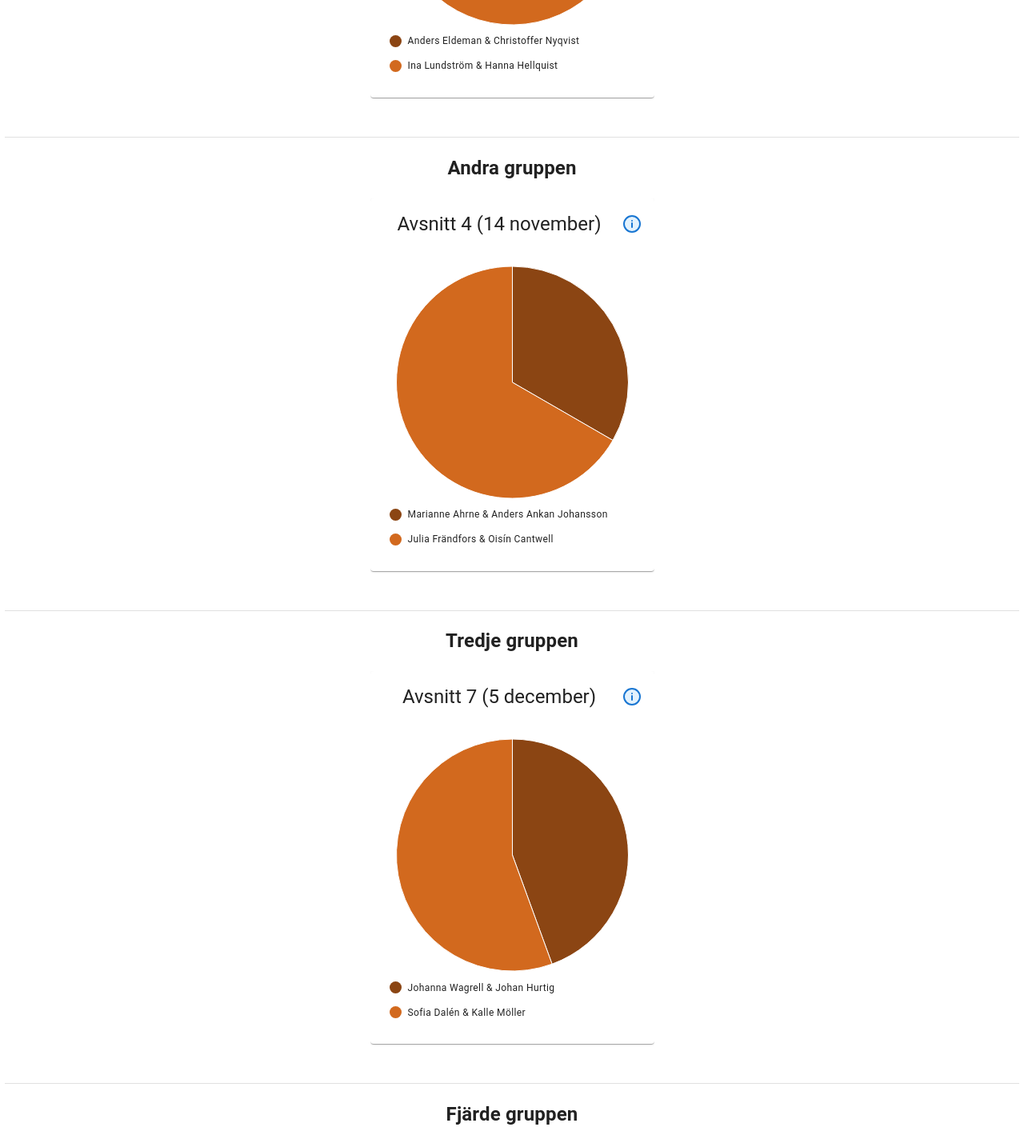
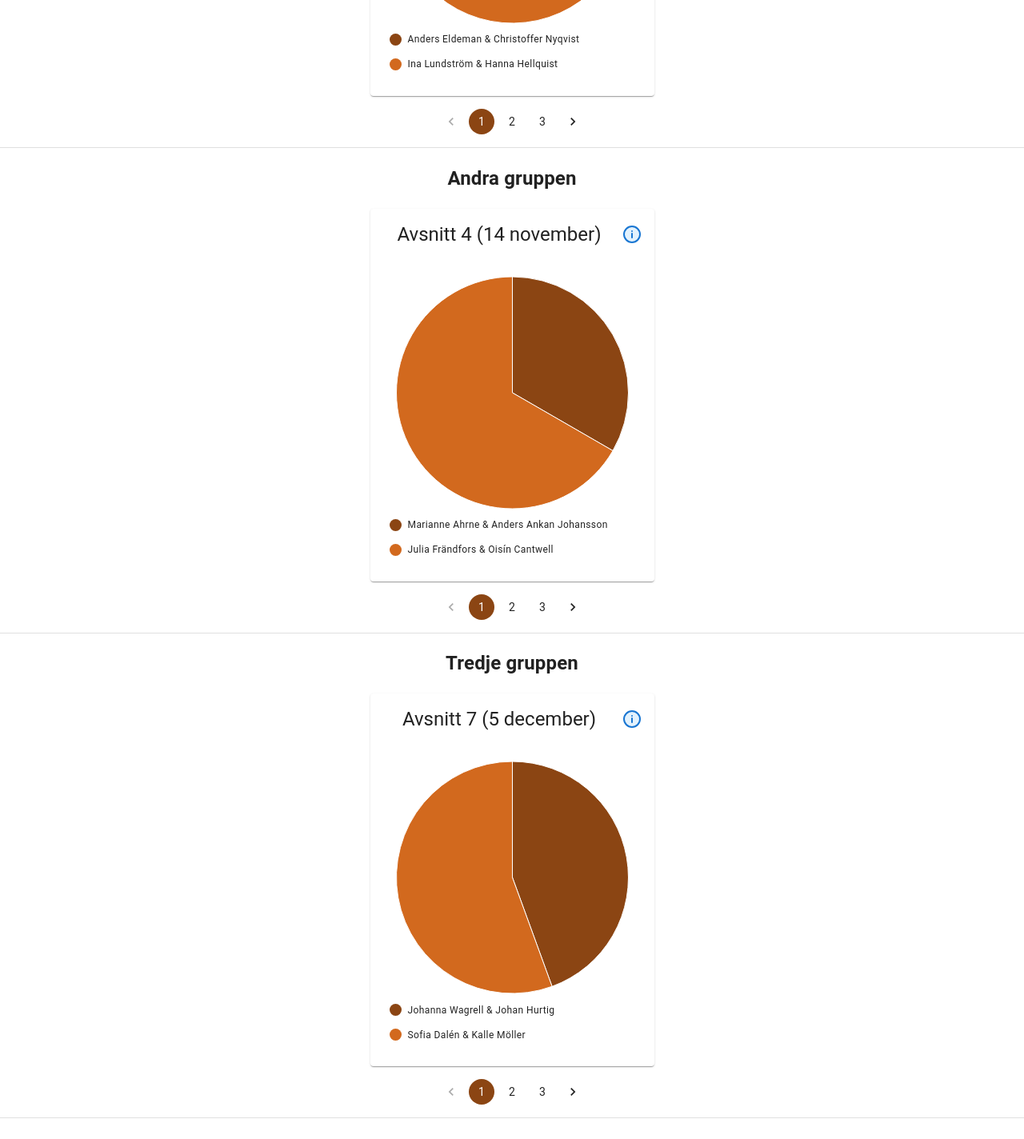
Before and after one commit to g-lowen/spela-pa-sparet, a React (Create React App) app: page / in a window 1280 px wide. Shown: the part 1060-2484 px from the top of the page at 80% size. Built offline with nearby package versions, Linux system fonts and the light colour scheme.

Commit message:
replace some lovely css with pagination component

```diff
--- a/src/App.tsx
+++ b/src/App.tsx
@@ -5,9 +5,9 @@ import { ChartCard } from "./components/ChartCard";
 import DataTable from "./components/DataTable";
 import { Header } from "./components/Header";
 import { MATCHES } from "./constants/matches";
-import { Carousel } from "./components/Carousel";
 import { TabPanel } from "./components/TabPanel";
 import { SeasonalEffects } from "./components/seasonal/SeasonalEffects";
+import { Carousel } from "./components/Carousel";
 
 function App() {
   const [tabValue, setTabValue] = useState(0);
@@ -29,7 +29,7 @@ function App() {
     <Box sx={{ position: "relative" }}>
       <SeasonalEffects />
       <Header onChange={handleChange} tabValue={tabValue} />
-      <center style={{ padding: "6px" }}>
+      <center style={{ paddingBottom: "16px" }}>
         <TabPanel value={tabValue} index={0}>
           {upcomingMatch ? (
             <>
@@ -37,45 +37,24 @@ function App() {
               <ChartCard
                 match={upcomingMatch}
                 matchIndex={upcomingMatch && MATCHES.indexOf(upcomingMatch)}
-                sx={{ maxWidth: "355px" }}
               />
             </>
           ) : null}
-          <Divider sx={{ marginTop: "12px" }} />
+          <Divider sx={{ marginTop: "16px" }} />
           <h2>Första gruppen</h2>
-          <Carousel>
-            {groupOne.map((match, index) => (
-              <ChartCard key={index} match={match} matchIndex={index} />
-            ))}
-          </Carousel>
-          <Divider sx={{ marginTop: "44px" }} />
+          <Carousel matches={groupOne} groupStartIndex={0} />
+          <Divider sx={{ marginTop: "16px" }} />
           <h2>Andra gruppen</h2>
-          <Carousel>
-            {groupTwo.map((match, index) => (
-              <ChartCard key={index} match={match} matchIndex={index + 3} />
-            ))}
-          </Carousel>
-          <Divider sx={{ marginTop: "44px" }} />
+          <Carousel matches={groupTwo} groupStartIndex={3} />
+          <Divider sx={{ marginTop: "16px" }} />
           <h2>Tredje gruppen</h2>
-          <Carousel>
-            {groupThree.map((match, index) => (
-              <ChartCard key={index} match={match} matchIndex={index + 6} />
-            ))}
-          </Carousel>
-          <Divider sx={{ marginTop: "44px" }} />
+          <Carousel matches={groupThree} groupStartIndex={6} />
+          <Divider sx={{ marginTop: "16px" }} />
           <h2>Fjärde gruppen</h2>
-          <Carousel>
-            {groupFour.map((match, index) => (
-              <ChartCard key={index} match={match} matchIndex={index + 9} />
-            ))}
-          </Carousel>
-          <Divider sx={{ marginTop: "44px" }} />
+          <Carousel matches={groupFour} groupStartIndex={9} />
+          <Divider sx={{ marginTop: "16px" }} />
           <h2>Slutspel</h2>
-          <Carousel>
-            {playoff.map((match, index) => (
-              <ChartCard key={index} match={match} matchIndex={index + 12} />
-            ))}
-          </Carousel>
+          <Carousel matches={playoff} groupStartIndex={12} />
         </TabPanel>
         <TabPanel value={tabValue} index={1}>
           <DataTable />
--- a/src/components/Carousel.tsx
+++ b/src/components/Carousel.tsx
@@ -1,53 +1,35 @@
-import { Box, BoxProps } from "@mui/material";
-import { getPalette } from "./helpers/getPalette";
-import { HALLOWEEN_PALETTE } from "../constants/palette";
+import { Pagination, Stack } from "@mui/material";
+import { Match } from "../types";
+import { ChartCard } from "./ChartCard";
+import { useState } from "react";
 
-export const Carousel = (props: BoxProps) => {
+export const Carousel = ({
+  matches,
+  groupStartIndex,
+}: {
+  matches: Match[];
+  groupStartIndex: number;
+}) => {
+  const [currentIndex, setCurrentIndex] = useState(1);
+
+  const handleChange = (_event: React.ChangeEvent<unknown>, value: number) => {
+    setCurrentIndex(value);
+  };
+
   return (
-    <Box
-      sx={{
-        display: "flex",
-        gap: "4px",
-        maxWidth: "355px",
-        overflowX: "auto",
-        paddingBottom: "5px",
-        scrollBehavior: "smooth",
-        scrollSnapType: "x mandatory",
-        anchorName: "--carousel",
-        scrollMarkerGroup: "after",
-        "&::-webkit-scrollbar": { display: "none" },
-        "&::scroll-button(right), &::scroll-button(left)": {
-          content: '"↣"',
-          alignItems: "center",
-          backgroundColor: getPalette()?.[0] || HALLOWEEN_PALETTE[0],
-          border: "none",
-          borderRadius: "50%",
-          color: "white",
-          cursor: "pointer",
-          display: "inline-flex",
-          fontSize: "2rem",
-          height: "44px",
-          justifyContent: "center",
-          left: "calc(50% + 135px)",
-          marginTop: "-16px",
-          position: "absolute",
-          width: "44px",
-        },
-        "&::scroll-button(left)": {
-          content: '"↢"',
-          left: "calc(50% - 180px)",
-        },
-        "&::scroll-button(right):disabled, &::scroll-button(left):disabled": {
-          cursor: "auto",
-          opacity: "0.5",
-        },
-        "&::scroll-marker-group": {
-          display: "flex",
-          gap: "20px",
-          justifyContent: "center",
-        },
-      }}
-      {...props}
-    />
+    <Stack spacing={2} alignItems="center">
+      {matches.map(
+        (match, index) =>
+          index + 1 === currentIndex && (
+            <ChartCard match={match} matchIndex={index + groupStartIndex} />
+          )
+      )}
+      <Pagination
+        color="primary"
+        count={matches.length}
+        page={currentIndex}
+        onChange={handleChange}
+      />
+    </Stack>
   );
 };
--- a/src/components/ChartCard.tsx
+++ b/src/components/ChartCard.tsx
@@ -51,7 +51,7 @@ export const ChartCard = (props: CardProps) => {
     <>
       <Card
         sx={{
-          flex: "0 0 355px",
+          width: "355px",
           scrollSnapAlign: "start",
           "&::scroll-marker": {
             content: '" "',
--- a/src/components/DataTable.tsx
+++ b/src/components/DataTable.tsx
@@ -21,7 +21,6 @@ export default function DataTable() {
       sx={{
         maxWidth: "960px",
         width: "100%",
-        height: "100vh",
       }}
     >
       <TableContainer
--- a/src/components/Header.tsx
+++ b/src/components/Header.tsx
@@ -24,6 +24,8 @@ export const Header = ({ onChange, tabValue }: HeaderProps) => {
           onChange={onChange}
           aria-label="tabs"
           variant="fullWidth"
+          indicatorColor="secondary"
+          textColor="secondary"
         >
           <Tab label="Diagram" {...a11yProps(0)} />
           <Tab label="Tabell" {...a11yProps(1)} />
--- a/src/index.tsx
+++ b/src/index.tsx
@@ -3,11 +3,31 @@ import * as ReactDOM from "react-dom/client";
 import { ThemeProvider } from "@mui/material/styles";
 import { createTheme, CssBaseline } from "@mui/material";
 import App from "./App";
+import { getPalette } from "./components/helpers/getPalette";
+import { LATE_AUTUMN_PALETTE } from "./constants/palette";
+
+const primary = {
+  main: getPalette()?.[0] || LATE_AUTUMN_PALETTE[0],
+};
+
+const secondary = {
+  main: getPalette()?.[1] || LATE_AUTUMN_PALETTE[1],
+};
 
 const darkTheme = createTheme({
   colorSchemes: {
-    dark: true
-  }
+    dark: {
+      palette: {
+        mode: "dark",
+        primary: { ...primary },
+        secondary: { ...secondary },
+      },
+    },
+  },
+  palette: {
+    primary: { ...primary },
+    secondary: { ...secondary },
+  },
 });
 
 ReactDOM.createRoot(document.getElementById("root")!).render(
```
